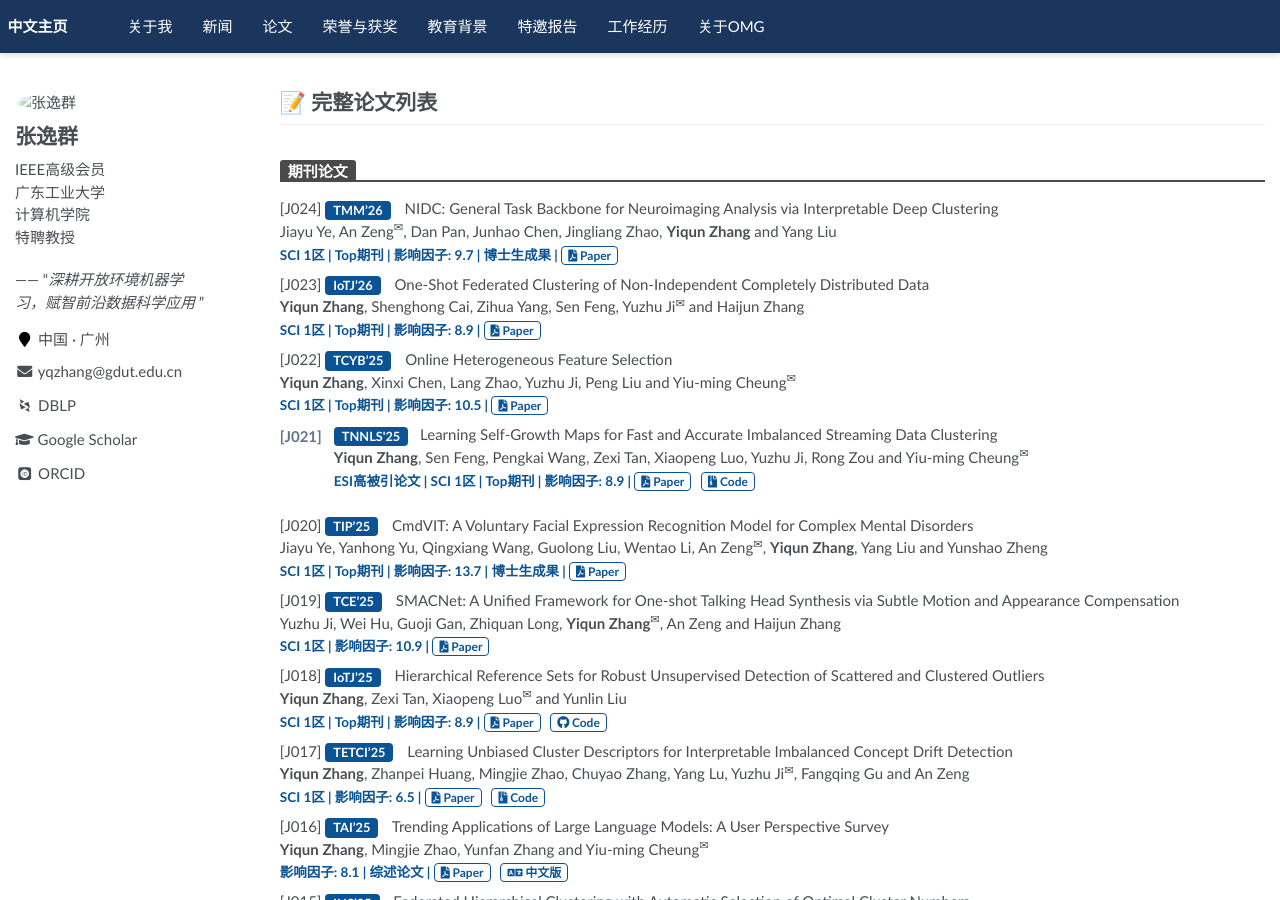
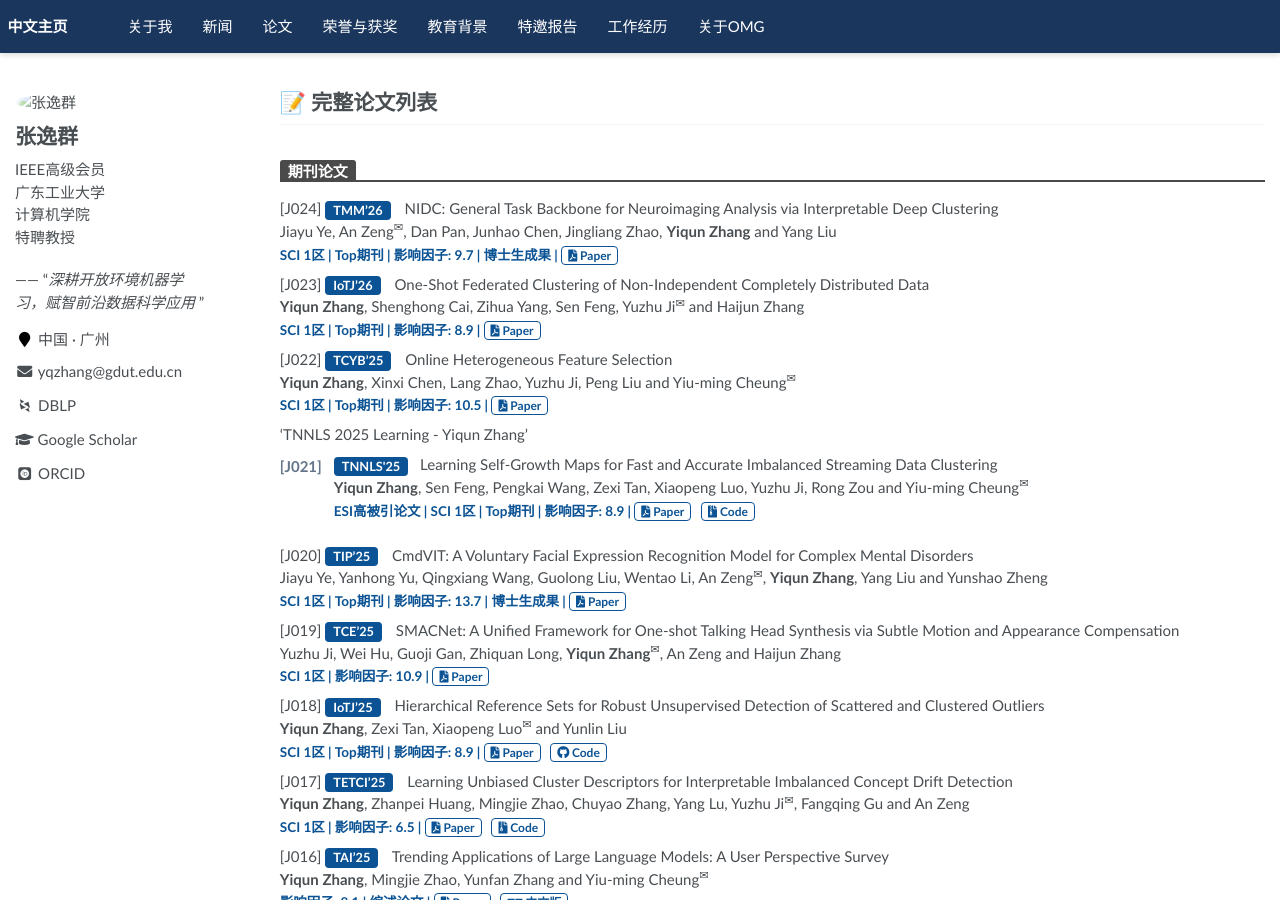
Before and after one commit to yqzhang-Zz/zh-publications, a Jekyll site: the page built from _pages/about.md, in a window 1280 px wide and 900 px high. Built offline with Jekyll 4.4.1, drawn with Linux system fonts in a browser that asks for light colours; some web fonts are replaced; a script that is not in the unit is left out; comment, search, counter and statistics services are not loaded.

Commit message:
Update about.md

```diff
--- a/_pages/about.md
+++ b/_pages/about.md
@@ -38,6 +38,7 @@ Jiayu Ye, An Zeng<sup>&#x2709;</sup>, Dan Pan, Junhao Chen, Jingliang Zhao, **Yi
 **Yiqun Zhang**, Xinxi Chen, Lang Zhao, Yuzhu Ji, Peng Liu and Yiu-ming Cheung<sup>&#x2709;</sup><br>
 <span style="color: #0b5394; font-size: 0.9em; font-weight: bold;">SCI 1区 | Top期刊 | 影响因子: 10.5 | </span><a href="https://ieeexplore.ieee.org/abstract/document/11274409" target="_blank" style="color: #0b5394; border: 1px solid #0b5394; border-radius: 4px; padding: 1px 6px; text-decoration: none; font-weight: bold; font-size: 0.8em; white-space: nowrap;"><i class="fas fa-file-pdf"></i> Paper</a>
 
+'TNNLS 2025 Learning - Yiqun Zhang'
 <div style="display: flex; margin-bottom: 1.5em; text-align: left;">
   <div style="flex: 0 0 3.6em; color: #64748b; font-weight: bold; font-size: 1em; padding-top: 2px;">[J021]</div>
   <div style="flex: 1;">
```
